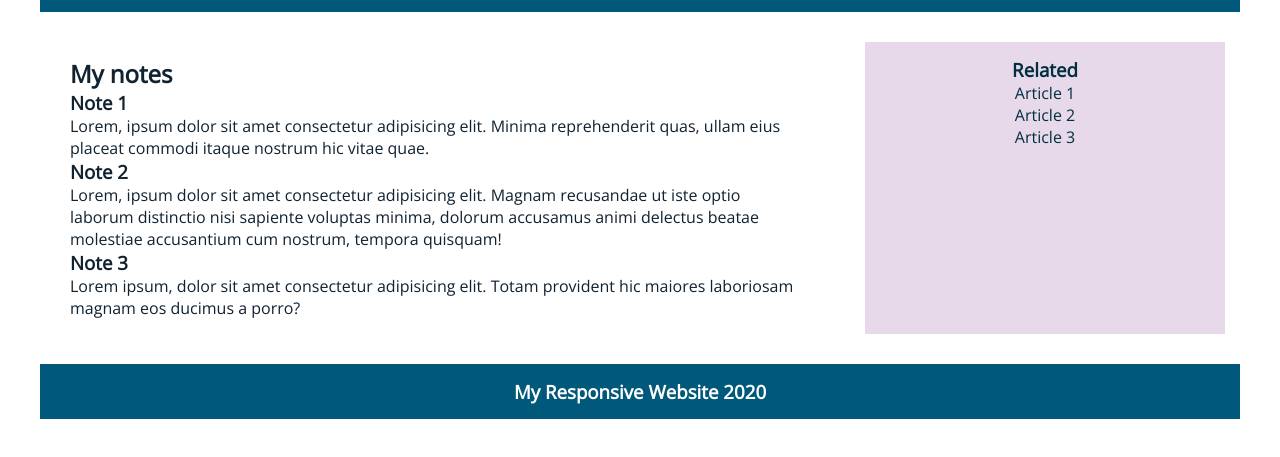
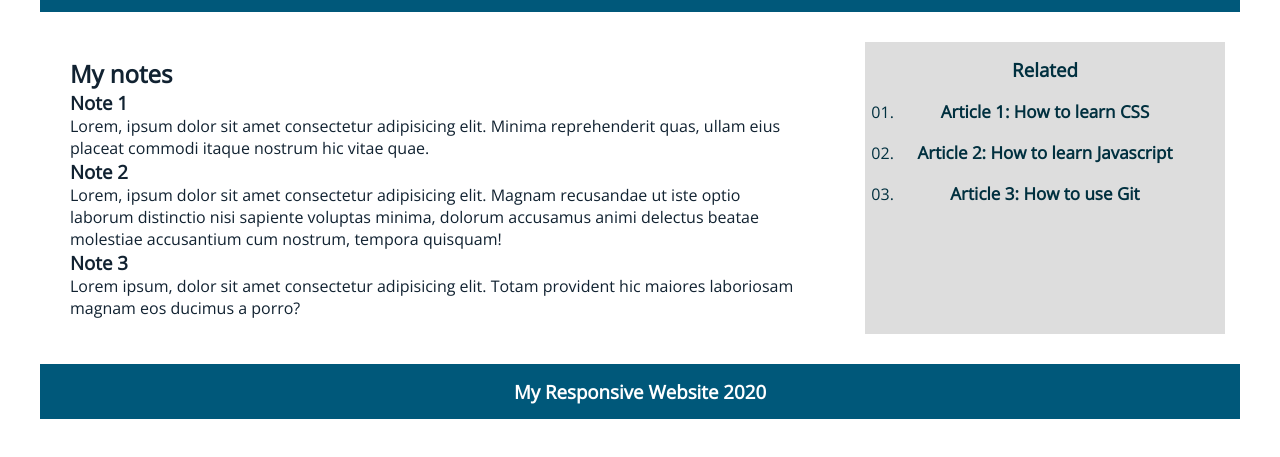
Before and after one commit to victorbalbuena/ResponsiveWebsite, a plain HTML site: page index.html in a window 1280 px wide. Shown: the part 59-516 px from the top of the page. Drawn offline with nearby package versions, Linux system fonts and the light colour scheme.

Commit message:
General fixes for layout

```diff
--- a/index.html
+++ b/index.html
@@ -70,13 +70,13 @@
         <h3>Related</h3>
         <ul>
           <li>
-            <a href="">Article 1</a>
+            <a href="">Article 1: How to learn CSS</a>
           </li>
           <li>
-            <a href="">Article 2</a>
+            <a href="">Article 2: How to learn Javascript</a>
           </li>
           <li>
-            <a href="">Article 3</a>
+            <a href="">Article 3: How to use Git</a>
           </li>
         </ul>
       </aside>
--- a/styles/main.css
+++ b/styles/main.css
@@ -83,7 +83,7 @@ body {
 }
 .container .sidebar {
   grid-column: 3/4;
-  background: #e7d9ea;
+  background: #dddddd;
   color: #00303f;
   text-align: center;
   /* display: flex;
@@ -95,11 +95,14 @@ body {
   grid-area: sidebar;
 }
 .container .sidebar li {
-  list-style: none;
+  list-style: decimal-leading-zero;
+  margin: 18px;
 }
 .container .sidebar li a {
   text-decoration: none;
   color: #00303f;
+  font-size: 17px;
+  font-weight: bold;
 }
 .container .footer {
   background: #00587a;
```
